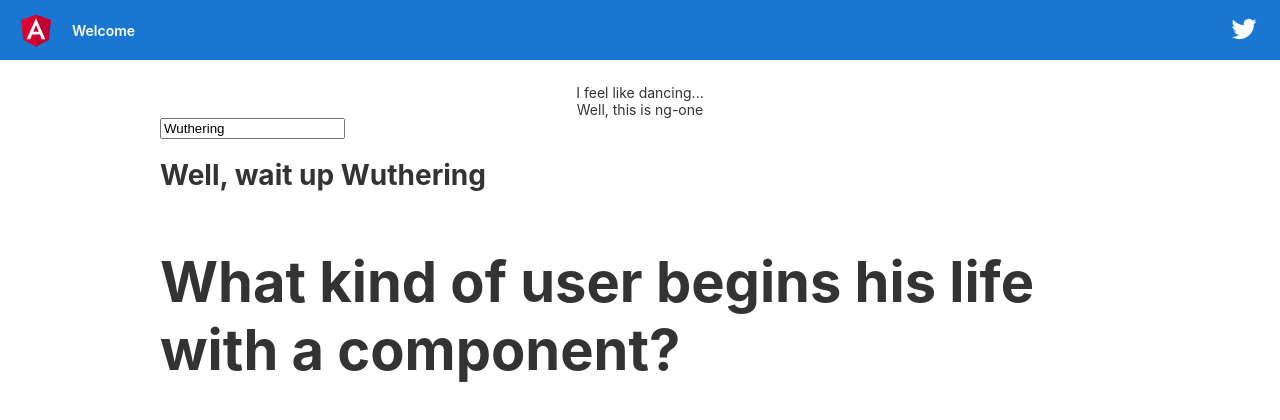
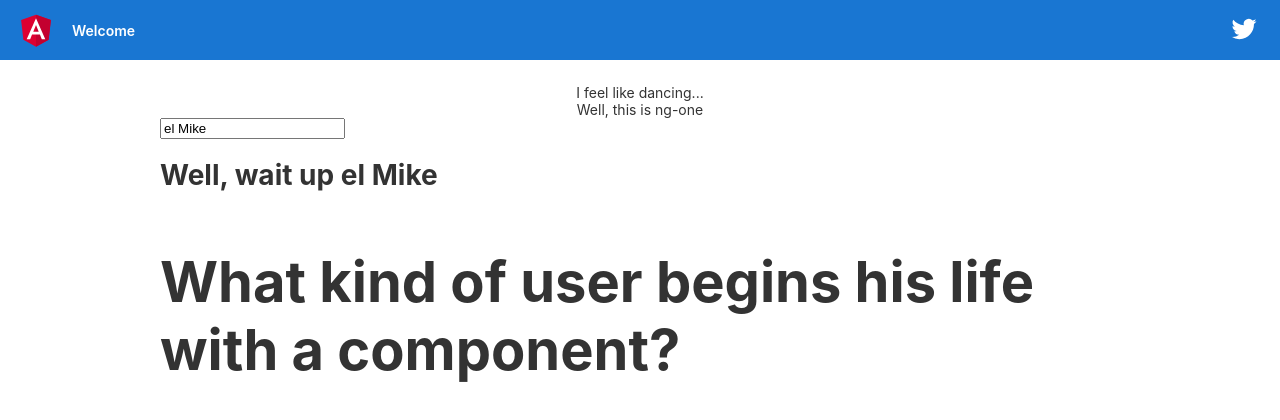
Before and after one commit to agmt5989/ang, an Angular app: page / in a window 1280 px wide. Shown: the top 420 px of the page. Built offline with nearby package versions, Linux system fonts and the light colour scheme.

Commit message:
emitted!

```diff
--- a/src/app/app.component.html
+++ b/src/app/app.component.html
@@ -329,7 +329,7 @@
 <div class="content" role="main">
     <p>I feel like dancing...</p>
     <p>Well, this is {{title}}</p>
-    <app-user [name] = "'Wuthering'"></app-user>
+    <app-user [name] = "rootName" (nameChanged)="nameChanged($event)"></app-user>
 </div>
 
 <!-- * * * * * * * * * * * * * * * * * * * * * * * * * * * * * * * -->
--- a/src/app/app.component.ts
+++ b/src/app/app.component.ts
@@ -7,4 +7,9 @@ import { Component } from '@angular/core';
 })
 export class AppComponent {
   title = 'ng-one';
+  rootName = 'el Mike';
+
+  nameChanged(newName) {
+    this.rootName = newName;
+  }
 }
```
